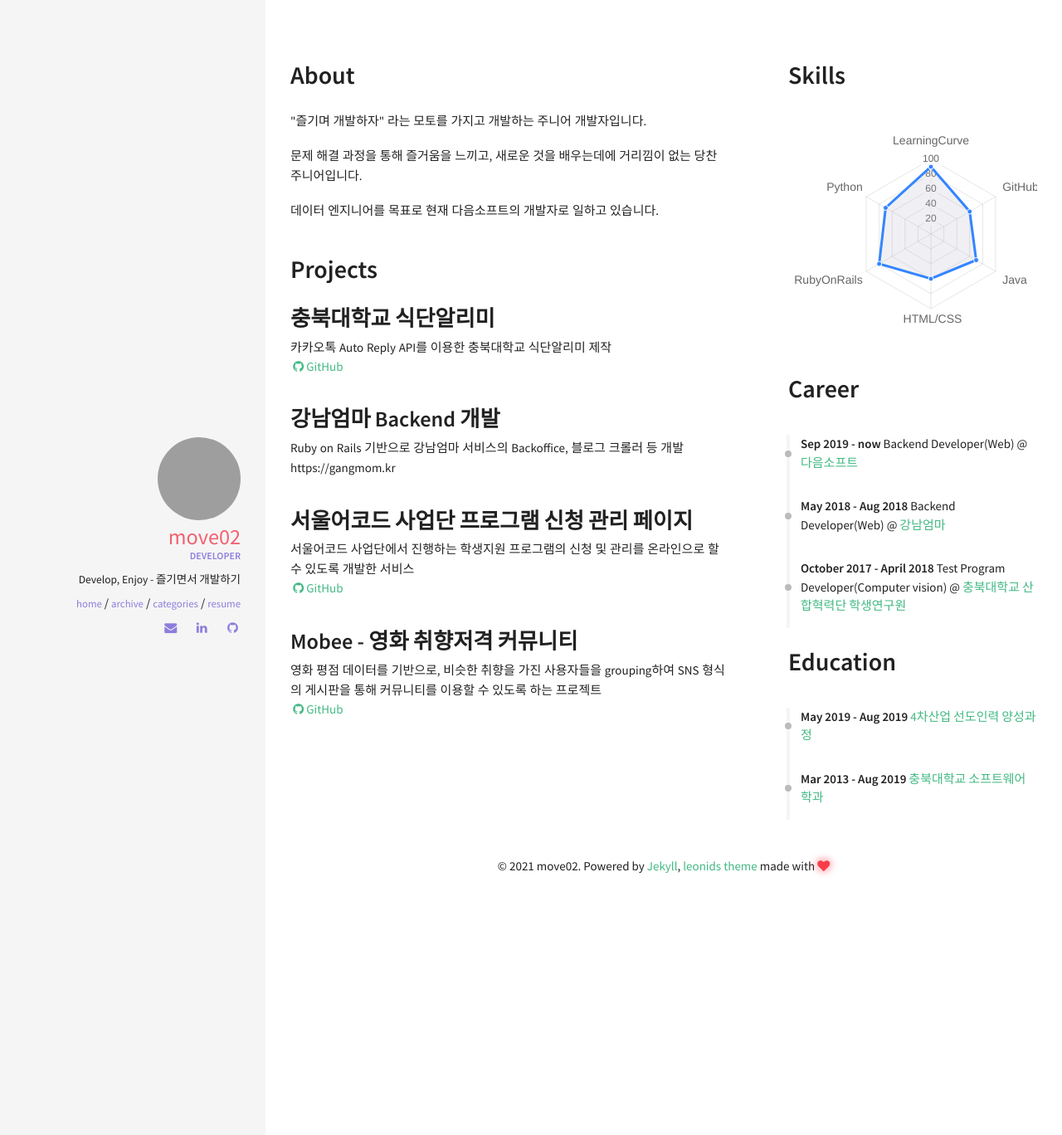
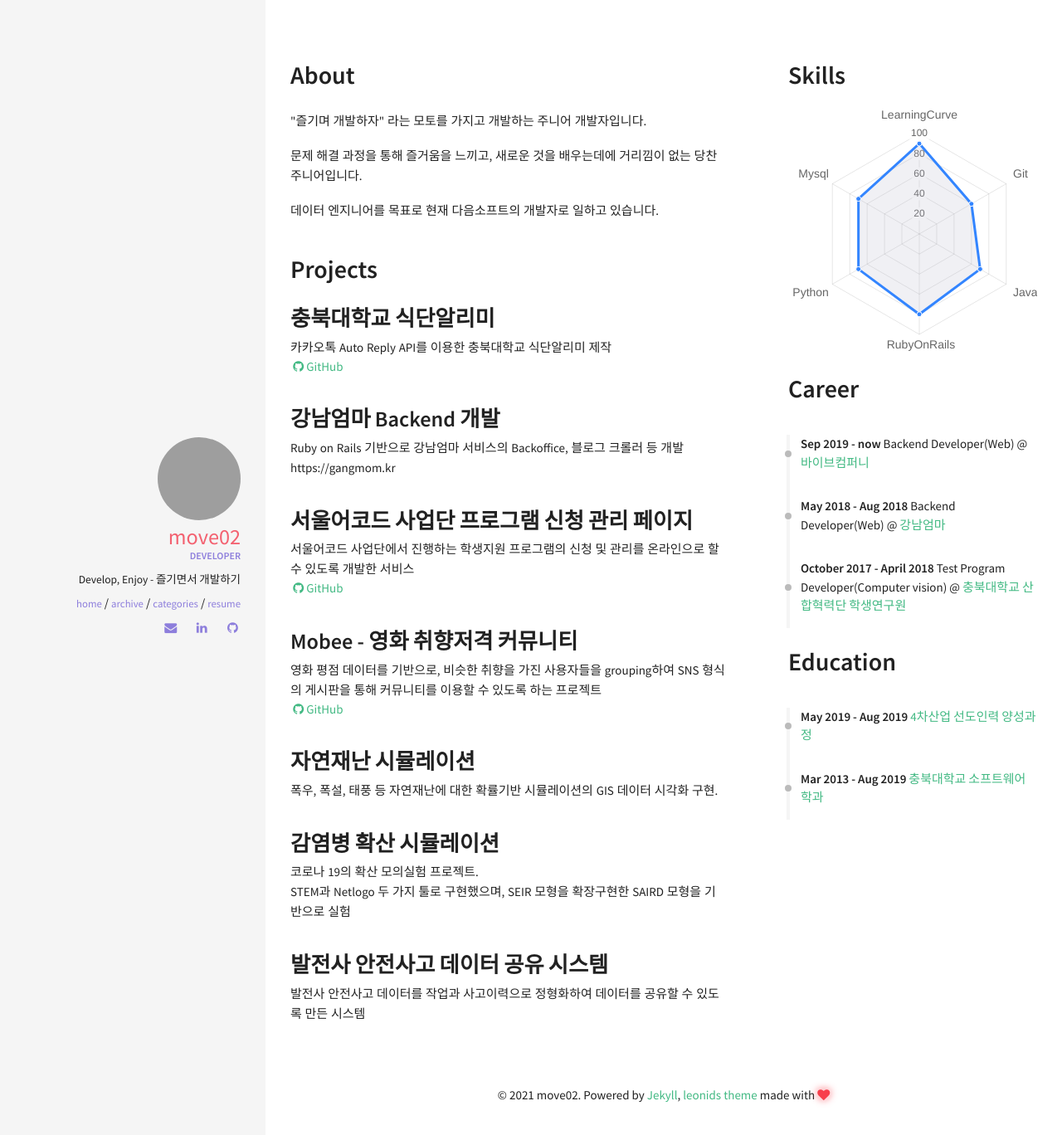
Before and after one commit to move02/move02.github.io, a Jekyll site: the page built from resume.html, in a window 1280 px wide. Shown: the top 1368 px of the page at 83% size. Built offline with Jekyll 4.4.1, drawn with Linux system fonts in a browser that asks for light colours; nearby versions of some CDN libraries; comment, search, counter and statistics services are not loaded.

Commit message:
update resumes

```diff
--- a/_data/index/careers.yml
+++ b/_data/index/careers.yml
@@ -1,6 +1,6 @@
 # careers section data
 # if you don't have language feature(language.yml is empty), ignore "i18n" items
-- name: 다음소프트
+- name: 바이브컴퍼니
   date: Sep 2019 - now
   job: Backend Developer(Web)
 
--- a/_data/index/projects.yml
+++ b/_data/index/projects.yml
@@ -17,3 +17,12 @@
   descr: 영화 평점 데이터를 기반으로, 비슷한 취향을 가진 사용자들을 grouping하여 SNS 형식의 게시판을 통해 커뮤니티를 이용할 수 있도록 하는 프로젝트
   image: /img/mobee_index.png
   github: https://github.com/move02/bigdata-project
+
+- name: 자연재난 시뮬레이션
+  descr: 폭우, 폭설, 태풍 등 자연재난에 대한 확률기반 시뮬레이션의 GIS 데이터 시각화 구현.
+
+- name: 감염병 확산 시뮬레이션
+  descr: 코로나 19의 확산 모의실험 프로젝트. <br>STEM과 Netlogo 두 가지 툴로 구현했으며, SEIR 모형을 확장구현한 SAIRD 모형을 기반으로 실험
+
+- name: 발전사 안전사고 데이터 공유 시스템
+  descr: 발전사 안전사고 데이터를 작업과 사고이력으로 정형화하여 데이터를 공유할 수 있도록 만든 시스템
--- a/_data/index/skills.yml
+++ b/_data/index/skills.yml
@@ -2,5 +2,5 @@
 
 label: Ability
 id : cs
-aspects: LearningCurve, GitHub, Java, HTML/CSS, RubyOnRails, Python
-percentage: 90, 60, 70, 60, 80, 70
+aspects: LearningCurve, Git, Java, RubyOnRails, Python, Mysql
+percentage: 90, 60, 70, 80, 70, 70
```
